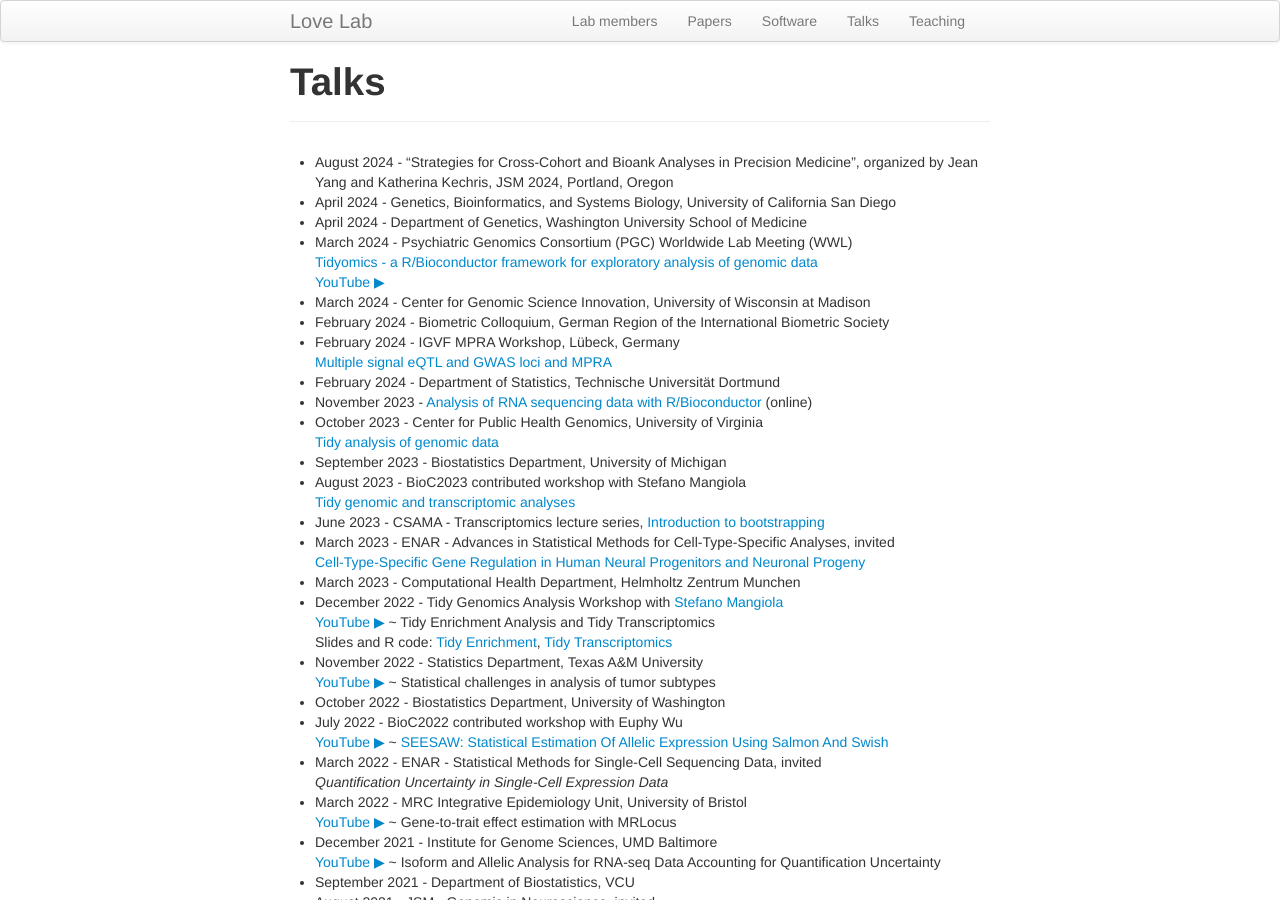
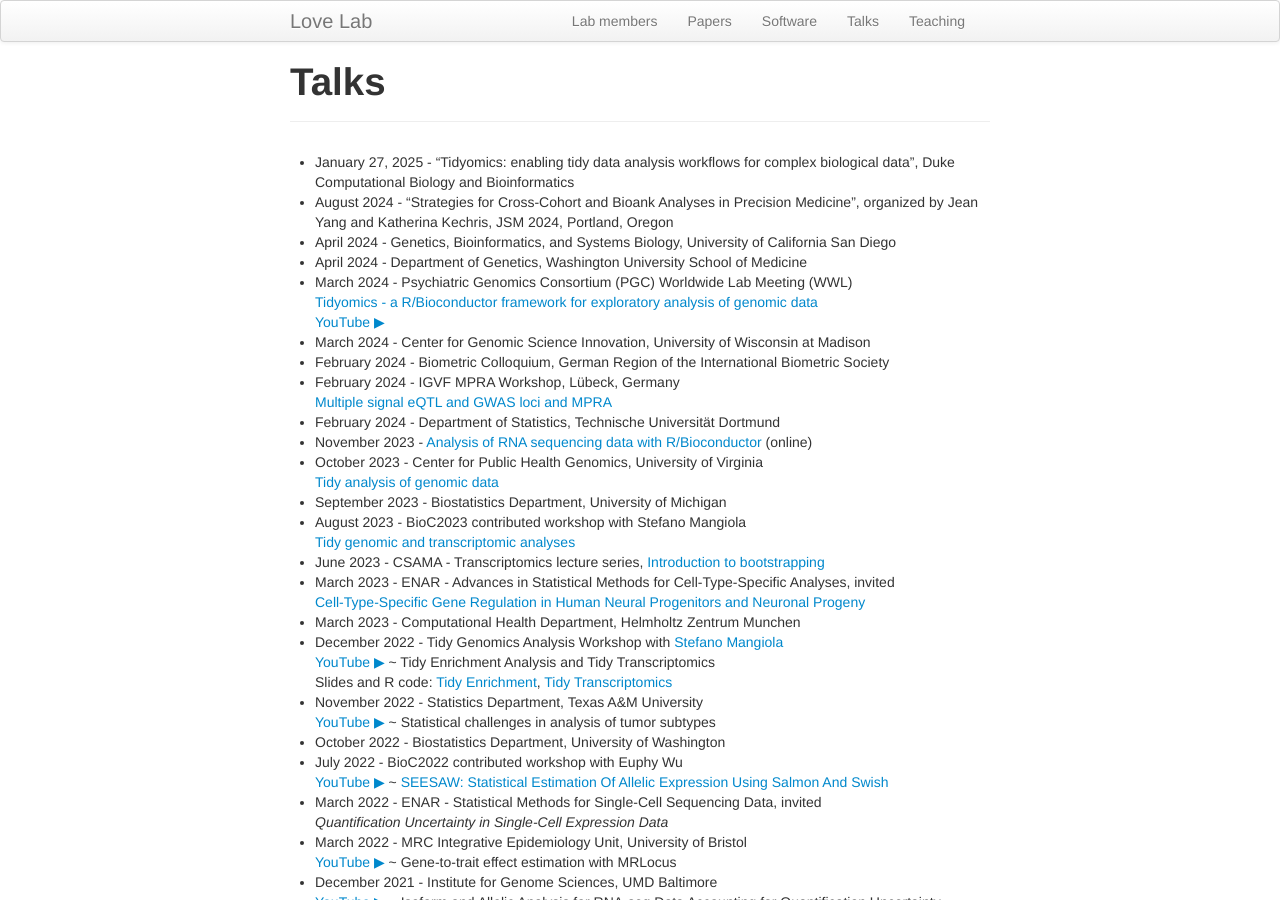
Before and after one commit to mikelove/mikelove.github.io, a Jekyll site: the page built from pages/talks.md, in a window 1280 px wide and 900 px high. Built offline with Jekyll 4.4.1, drawn with Linux system fonts in a browser that asks for light colours.

Commit message:
duke talk

```diff
--- a/pages/talks.md
+++ b/pages/talks.md
@@ -3,6 +3,7 @@ layout: page
 title: "Talks"
 ---
 
+* January 27, 2025 - "Tidyomics: enabling tidy data analysis workflows for complex biological data", Duke Computational Biology and Bioinformatics
 * August 2024 - "Strategies for Cross-Cohort and Bioank Analyses in Precision Medicine", organized by Jean Yang and Katherina Kechris, JSM 2024, Portland, Oregon
 * April 2024 - Genetics, Bioinformatics, and Systems Biology, University of California San Diego
 * April 2024 - Department of Genetics, Washington University School of Medicine
```
